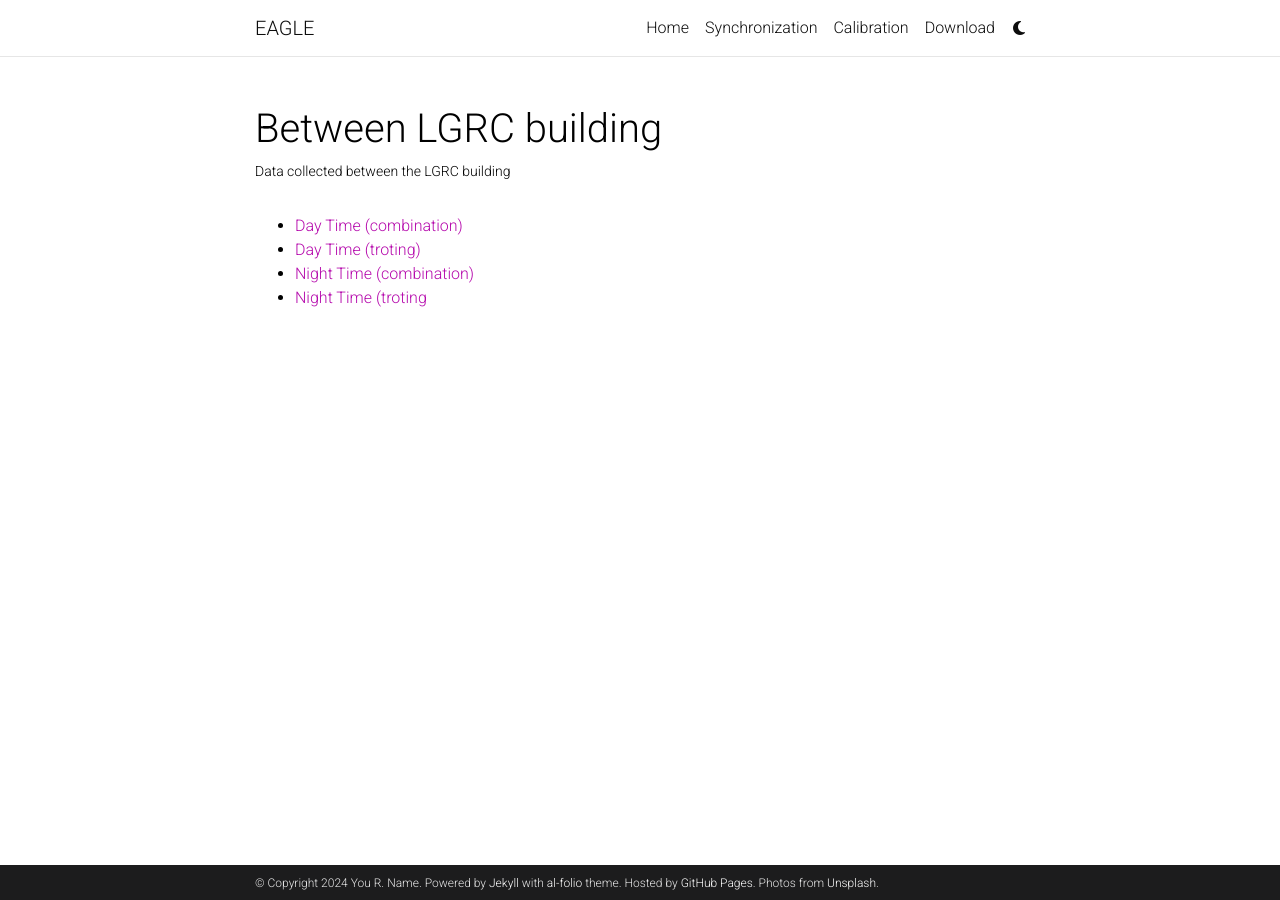
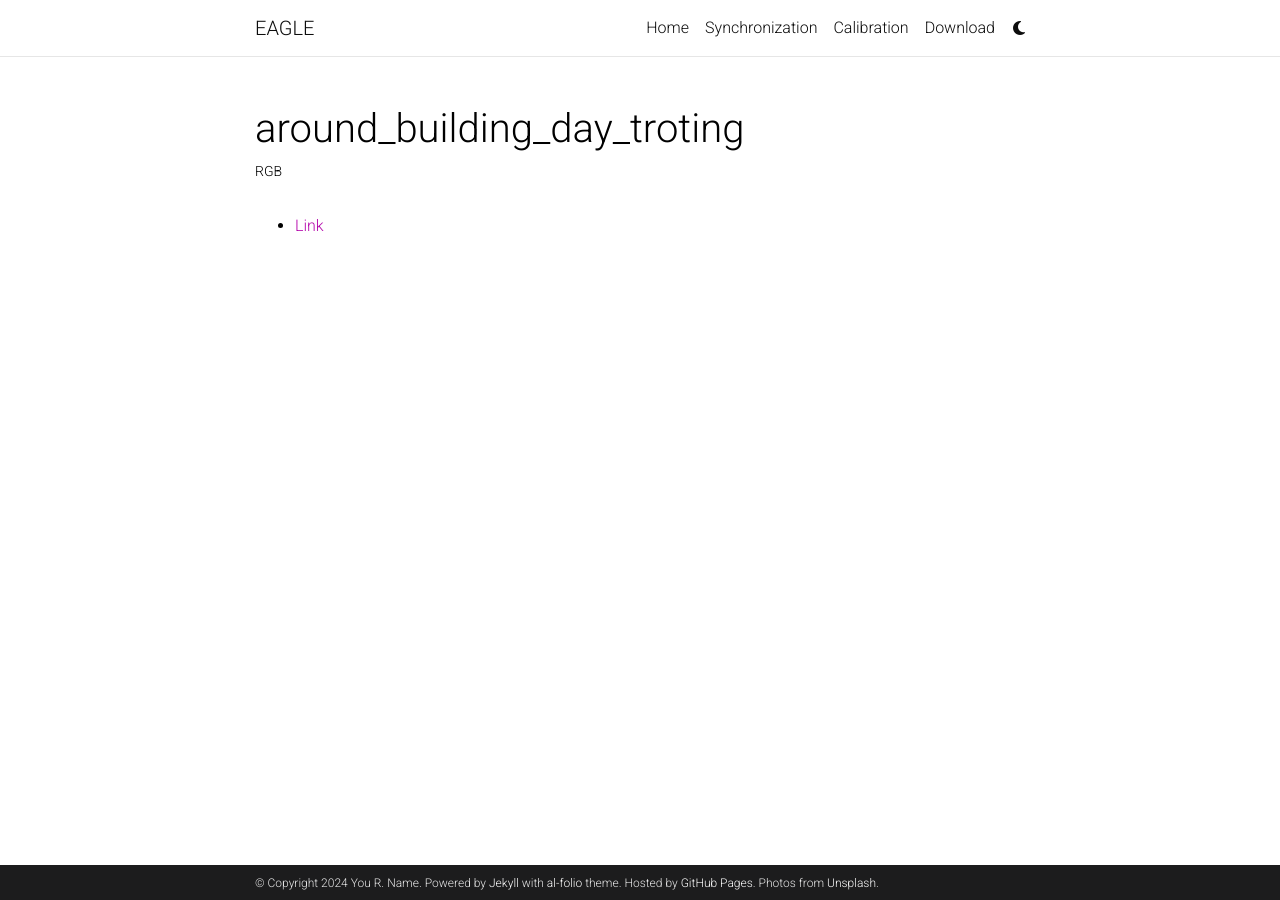
Before and after one commit to DARoSLab/cear, a Jekyll site: the page built from _projects/2_project.md, in a window 1280 px wide. Built offline with Jekyll 4.4.1, drawn with Linux system fonts in a browser that asks for light colours; comment, search, counter and statistics services are not loaded; a style sheet for code colours, icons or effects is not loaded.

Commit message:
Update 2_project.md

```diff
--- a/_projects/2_project.md
+++ b/_projects/2_project.md
@@ -1,13 +1,10 @@
 ---
 layout: page
-title: Between LGRC building
-description: Data collected between the LGRC building
+title: around_building_day_troting
+description: RGB
 img: assets/img/publication_preview/brownian-motion.gif
 importance: 2
-category: dataset1
+category: around_building_day
 ---
 
-- [Day Time (combination)](https://drive.google.com/file/d/1ik_XYbhM6yClPClOhmUNeao4b0g4P_O3/view?usp=sharing)
-- [Day Time (troting)](https://drive.google.com/file/d/1SFNW2phfuOkcpBhgYwXKNd75qYzJgwZf/view?usp=drive_link)
-- [Night Time (combination)](https://drive.google.com/file/d/1giL7gv05E6ZucFAwp9krBWy7YavzeUNu/view?usp=drive_link)
-- [Night Time (troting](https://drive.google.com/file/d/1eH5JXFZtxLYFniomFzoFP9BwVGF-kygY/view?usp=drive_link)
+- [Link](https://drive.google.com/file/d/11sB9Ys5QFfTdsnNEa3IAMFHfh0vR3-F7/view?usp=drive_link)
```
